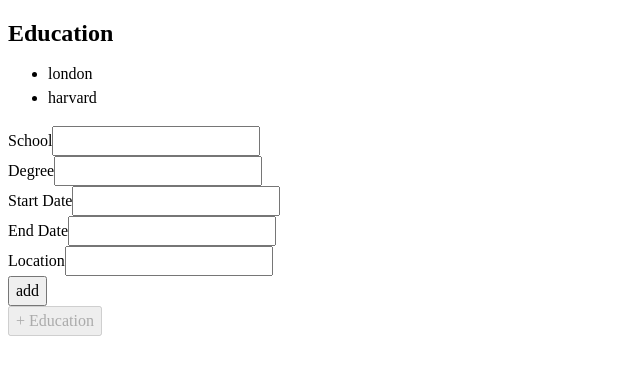
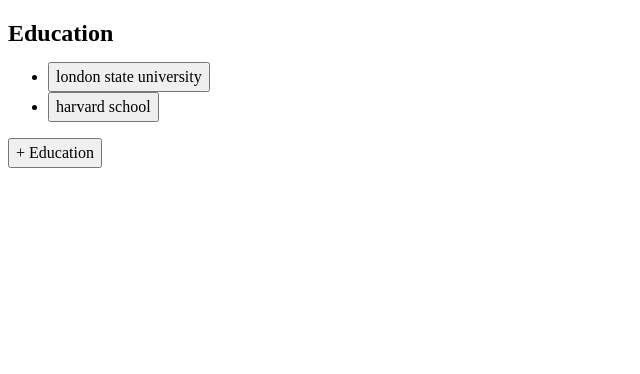
Before and after one commit to ils01/cv-application, a React (Vite) app: page / in a window 1280 px wide. Shown: the top 374 px of the page, without its empty margins (0-640 px from the left). Built offline with nearby package versions, Linux system fonts and the light colour scheme.

Commit message:
edit item form, one form at most displayed

```diff
--- a/package.json
+++ b/package.json
@@ -11,7 +11,8 @@
   },
   "dependencies": {
     "react": "^18.2.0",
-    "react-dom": "^18.2.0"
+    "react-dom": "^18.2.0",
+    "uuid": "^9.0.1"
   },
   "devDependencies": {
     "@types/react": "^18.2.43",
--- a/src/App.jsx
+++ b/src/App.jsx
@@ -1,4 +1,5 @@
 import { useState } from 'react';
+import { v4 as uuidv4 } from 'uuid';
 
 import { CategoryIn } from './components/in/CategoryIn';
 import { CategoryInItem } from './components/in/CategoryInItem';
@@ -16,10 +17,11 @@
 
     const educationsTemplate = { 'School': 'school', 'Degree': 'degree', 'Start Date': 'startDate', 'End Date': 'endDate', 'Location': 'location' };
     const [educations, setEducations] = useState([{
-        school: 'london',
+        id: uuidv4(),
+        school: 'london state university',
         degree: 'bachelor'
     },
-    { school: 'harvard', degree: 'major' }]);
+    { id: uuidv4(), school: 'harvard school', degree: 'major' }]);
 
     return (
         <div className="App">
--- a/src/components/in/CategoryIn.jsx
+++ b/src/components/in/CategoryIn.jsx
@@ -1,12 +1,15 @@
-import { useRef } from "react";
+import { v4 as uuidv4 } from 'uuid';
+import { useState, useRef } from "react";
 import { Input } from "./Input";
 function CategoryIn({ items, setItems, title, template, canAddMore = true }) {
+    const [selectedId, setSelectedId] = useState(null);
+
     let ul;
     if (items.length > 0) {
         ul = (
             <ul>
                 {items.map(item => {
-                    return <li>{item.school}</li>
+                    return <Item items={items} item={item} setItems={setItems} template={template} selectedId={selectedId} setSelectedId={setSelectedId}></Item>
                 })}
             </ul>
         )
@@ -17,45 +20,85 @@
         <div className="categoryIn">
             <h2>{title}</h2>
             {ul}
-            <CategoryForm items={items} setItems={setItems} template={template}></CategoryForm>
-            {canAddMore ? <AddMore title={title}></AddMore> : null}
 
+            {selectedId === -1 && <CategoryFormAdd items={items} setItems={setItems} template={template} setSelectedId={setSelectedId}></CategoryFormAdd>}
+            {canAddMore ? <AddMore title={title} setSelectedId={setSelectedId}></AddMore> : null}
         </div>
     )
 }
 
-function CategoryForm({ items, setItems, template, action = 'add' }) {
+
+function CategoryFormAdd({ items, setItems, template, setSelectedId }) {
     const formRef = useRef();
-    // console.log(formRef);
     return (
         <form action="" ref={formRef}>
             {Object.keys(template).map(field => {
                 return (
-                    <Input id={template[field]} label={field} value={items} setValue={setItems} ></Input>
+                    <Input key={field} id={template[field]} label={field} value={items} setValue={setItems}></Input>
                 )
             })}
             <button onClick={(e) => {
                 e.preventDefault()
                 let formData = new FormData(formRef.current);
-                console.log(...formData);
                 let newItem = {};
+                newItem['id'] = uuidv4();
                 [...formData].map((field) => {
                     newItem[field[0]] = field[1];
                 })
                 setItems([...items, newItem]);
                 formRef.current.reset();
             }}>add</button>
+            <button onClick={
+                (e) => {
+                    e.preventDefault();
+                    setSelectedId(null)
+                }
+            }>close</button>
         </form >
     )
 }
 
-function Item({ item }) {
-    return <p>{item.title}</p>
+function Item({ items, item, setItems, template, selectedId, setSelectedId }) {
+    return (
+        <li>
+            <button onClick={() => setSelectedId(prevId => {
+                let newId = prevId;
+                if (newId === item.id) {
+                    newId = null;
+                } else {
+                    newId = item.id;
+                }
+                return newId;
+            })}>{Object.values(item)[1]}</button>
+            {selectedId === item.id &&
+                <CategoryFormEdit items={items} item={item} setItems={setItems} template={template}></CategoryFormEdit>}
+        </li>
+    )
 }
 
-function AddMore({ title }) {
+function CategoryFormEdit({ items, item, setItems, template }) {
+    const formRef = useRef();
+    let itm = items.filter((itm) => itm.id === item.id)[0];
     return (
-        <button disabled>+ {title}</button>
+        <form ref={formRef}>
+            {Object.keys(template).map(field => {
+                return <Input key={field} id={template[field]} label={field} value={items} setValue={setItems} value_item={itm}></Input>
+            })}
+        </form>
+    )
+}
+
+function AddMore({ title, setSelectedId }) {
+    return (
+        <button onClick={() => setSelectedId(prevId => {
+            let newId = prevId;
+            if (newId === -1) {
+                newId = null;
+            } else {
+                newId = -1;
+            }
+            return newId;
+        })}>+ {title}</button>
     )
 }
 
--- a/src/components/in/Input.jsx
+++ b/src/components/in/Input.jsx
@@ -1,12 +1,27 @@
-function Input({ id, label, value, setValue }) {
+function Input({ id, label, value, setValue, value_item }) {
     if (Array.isArray(value)) {
+        if (!value_item) {
             return (
                 <div>
                     <label htmlFor={id}>{label}</label>
                     <input id={id} type="text" name={id} />
                 </div>
             )
+        } else {
+            return (
+                <div>
+                    <label htmlFor={id}>{label}</label>
+                    <input id={id} type="text" name={id} value={value_item[id] || ""} onChange={(e) => {
+                        let newItems = [...value];
+                        let item = newItems.find(item => item.id === value_item.id);
+                        item[id] = e.target.value;
+                        setValue(newItems);
+                    }} />
+                </div>
+            )
         }
+    }
+
     return (<div>
         <label htmlFor={id}>{label}</label>
         <input id={id} type="text" value={value} onChange={(event) => { setValue(event.target.value) }} />
```
Also changed, not shown: 1 other file (tests, documents, lock files or other folders). Lines whose indentation alone changed are shown as unchanged.
